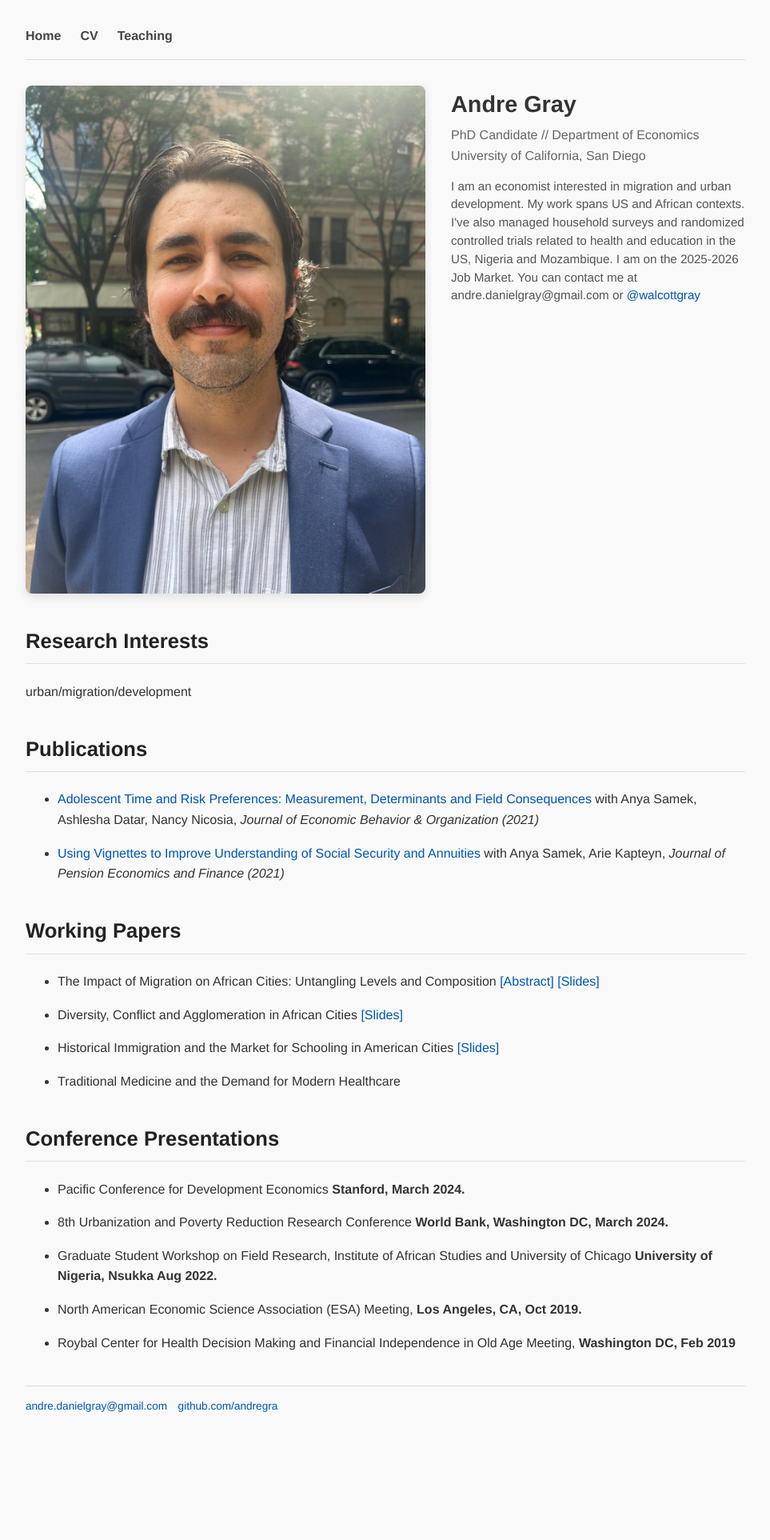
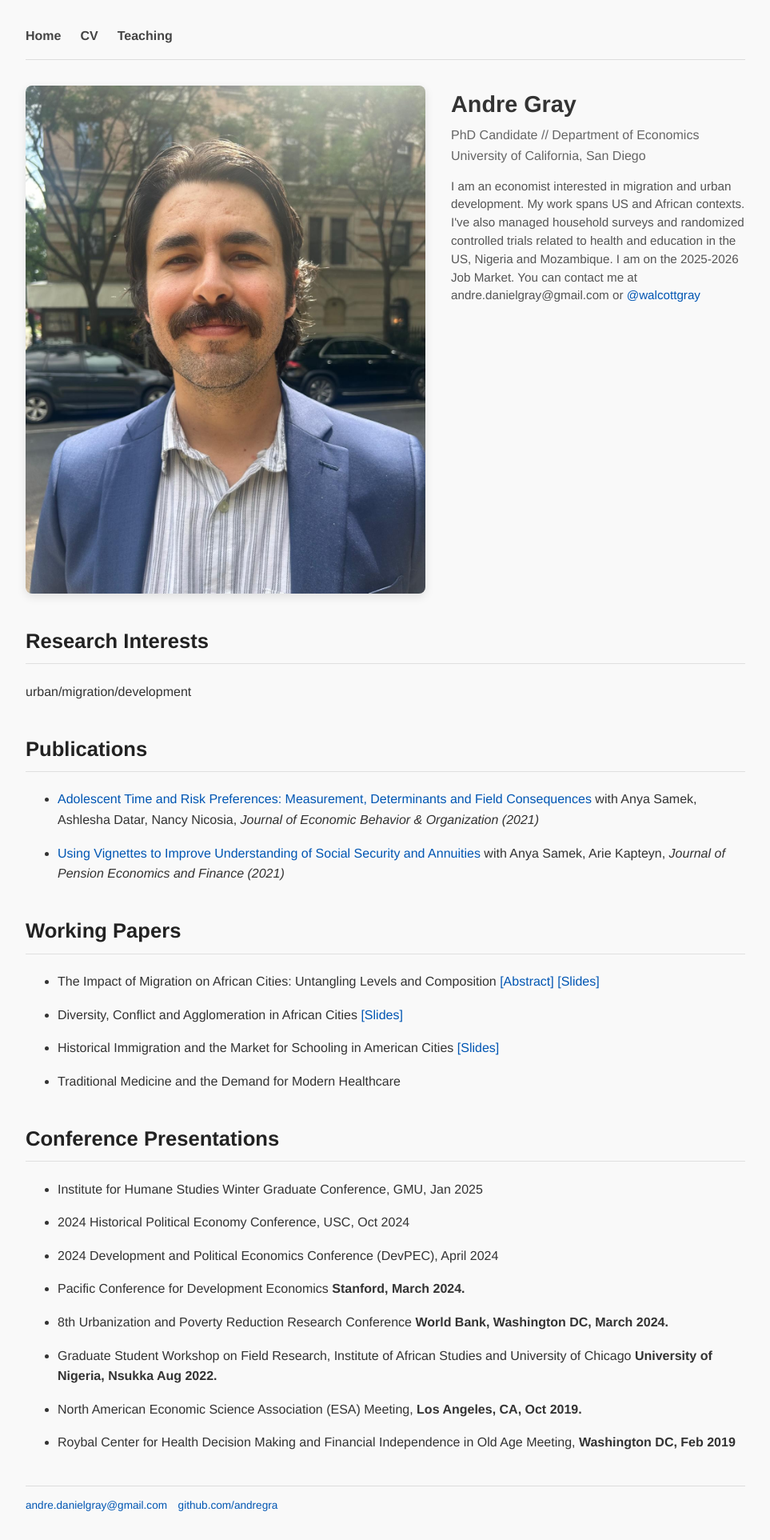
Before and after one commit to andregra/andregra.github.io, a Jekyll site: the page built from index.md, in a window 1280 px wide. Shown: the whole page at 80% size, without its empty margins (158-1121 px from the left). Built offline with Jekyll 4.4.1, drawn with Linux system fonts in a browser that asks for light colours; before the commit the page ends 1800 px from its top, so only the background shows below that.

Commit message:
Update index.md

```diff
--- a/index.md
+++ b/index.md
@@ -47,6 +47,10 @@ title: Andre Gray
 	  	</ul>
 	  <h2> Conference Presentations </h2>
 	  	<ul class="presentations">
+<li class="presentations"> Institute for Humane Studies Winter Graduate Conference, GMU, Jan 2025</li>
+<li class="presentations"> 2024 Historical Political Economy Conference, USC, Oct 2024</li>
+<li class="presentations"> 2024 Development and Political Economics Conference (DevPEC), April 2024</li>
+
 			<li class="presentations"> Pacific Conference for Development Economics <b> Stanford, March 2024.</b>
 			</li>
 			<li class="presentations"> 8th Urbanization and Poverty Reduction Research Conference <b> World Bank, Washington DC, March 2024.</b>
```
